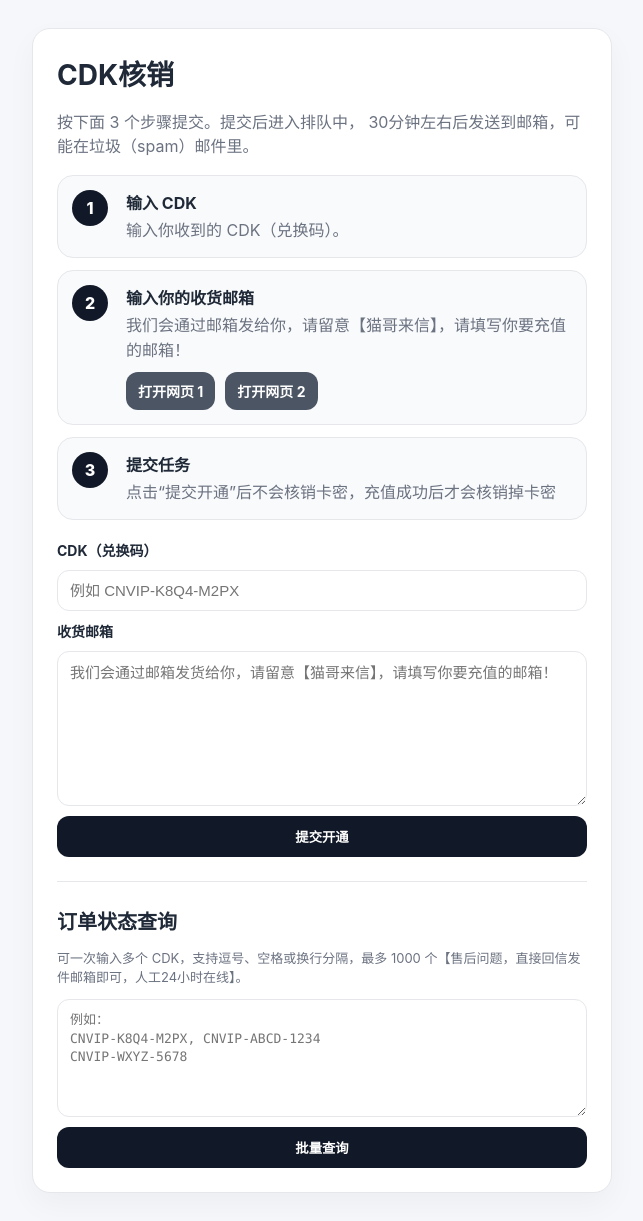
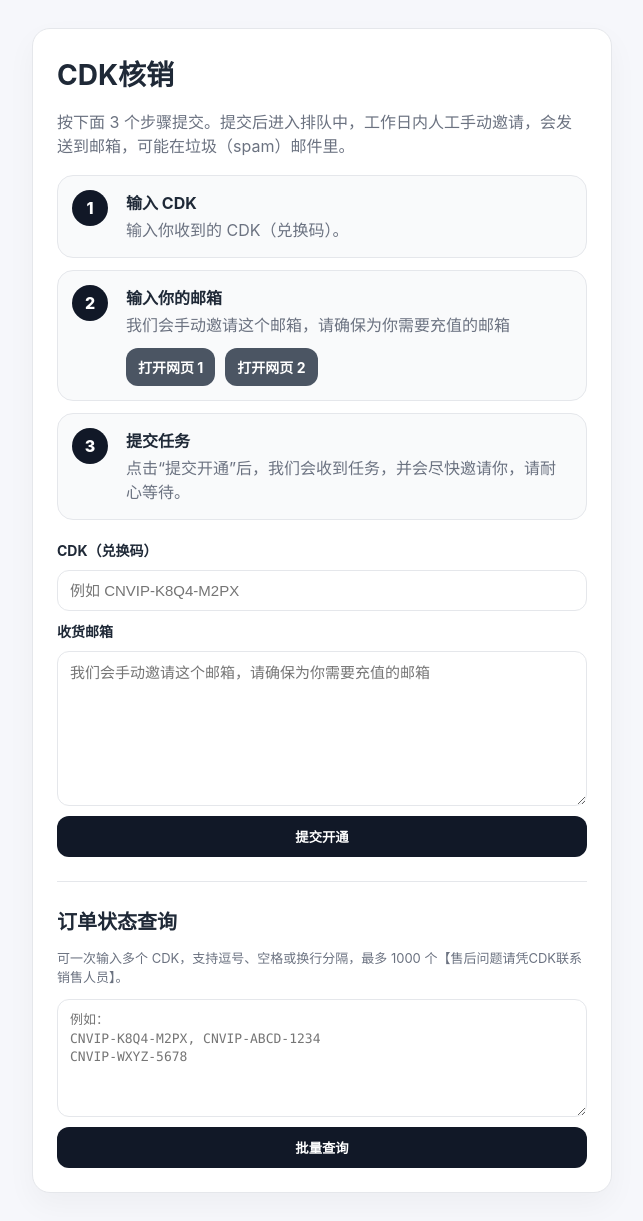
Before and after one commit to chennuo2233-png/vip-cdk-center, a Flask app: page /redeem in a window 1280 px wide. Shown: the part 53-1274 px from the top of the page, without its empty margins (318-961 px from the left). Run offline with Flask 3, Linux system fonts and the light colour scheme; data comes from the database, SQL or seed files in the repository; data that the repository does not hold is empty.

Commit message:
Update redeem.html
Team拼车版本

```diff
--- a/templates/redeem.html
+++ b/templates/redeem.html
@@ -3,7 +3,7 @@
 {% block content %}
 <section class="card narrow redeem-card">
   <h1>CDK核销</h1>
-  <p class="muted">按下面 3 个步骤提交。提交后进入排队中， 30分钟左右后发送到邮箱，可能在垃圾（spam）邮件里。</p>
+  <p class="muted">按下面 3 个步骤提交。提交后进入排队中，工作日内人工手动邀请，会发送到邮箱，可能在垃圾（spam）邮件里。</p>
 
   <div class="steps-flow" aria-label="兑换流程">
     <div class="step-item">
@@ -16,8 +16,8 @@
     <div class="step-item">
       <div class="step-num">2</div>
       <div>
-        <h2>输入你的收货邮箱</h2>
-        <p>我们会通过邮箱发给你，请留意【猫哥来信】，请填写你要充值的邮箱！</p>
+        <h2>输入你的邮箱</h2>
+        <p>我们会手动邀请这个邮箱，请确保为你需要充值的邮箱</p>
         <div class="step-buttons">
           <a class="button secondary" href="{{ step2_login_url }}" target="_blank" rel="noopener noreferrer">{{ step2_login_label }}</a>
           <a class="button secondary" href="{{ step2_copy_url }}" target="_blank" rel="noopener noreferrer">{{ step2_copy_label }}</a>
@@ -28,7 +28,7 @@
       <div class="step-num">3</div>
       <div>
         <h2>提交任务</h2>
-        <p>点击“提交开通”后不会核销卡密，充值成功后才会核销掉卡密</p>
+        <p>点击“提交开通”后，我们会收到任务，并会尽快邀请你，请耐心等待。</p>
       </div>
     </div>
   </div>
@@ -43,13 +43,13 @@
     <label>CDK（兑换码）</label>
     <input name="proxy_code" placeholder="例如 CNVIP-K8Q4-M2PX" required>
     <label>收货邮箱</label>
-    <textarea name="token" rows="6" placeholder="我们会通过邮箱发货给你，请留意【猫哥来信】，请填写你要充值的邮箱！" required></textarea>
+    <textarea name="token" rows="6" placeholder="我们会手动邀请这个邮箱，请确保为你需要充值的邮箱" required></textarea>
     <button type="submit">提交开通</button>
   </form>
 
   <hr>
   <h2>订单状态查询</h2>
-  <p class="muted small">可一次输入多个 CDK，支持逗号、空格或换行分隔，最多 1000 个【售后问题，直接回信发件邮箱即可，人工24小时在线】。</p>
+  <p class="muted small">可一次输入多个 CDK，支持逗号、空格或换行分隔，最多 1000 个【售后问题请凭CDK联系销售人员】。</p>
   <form method="post" class="form batch-check-form">
     <input type="hidden" name="_csrf_token" value="{{ csrf_token() }}">
     <input type="hidden" name="action" value="check">
```
